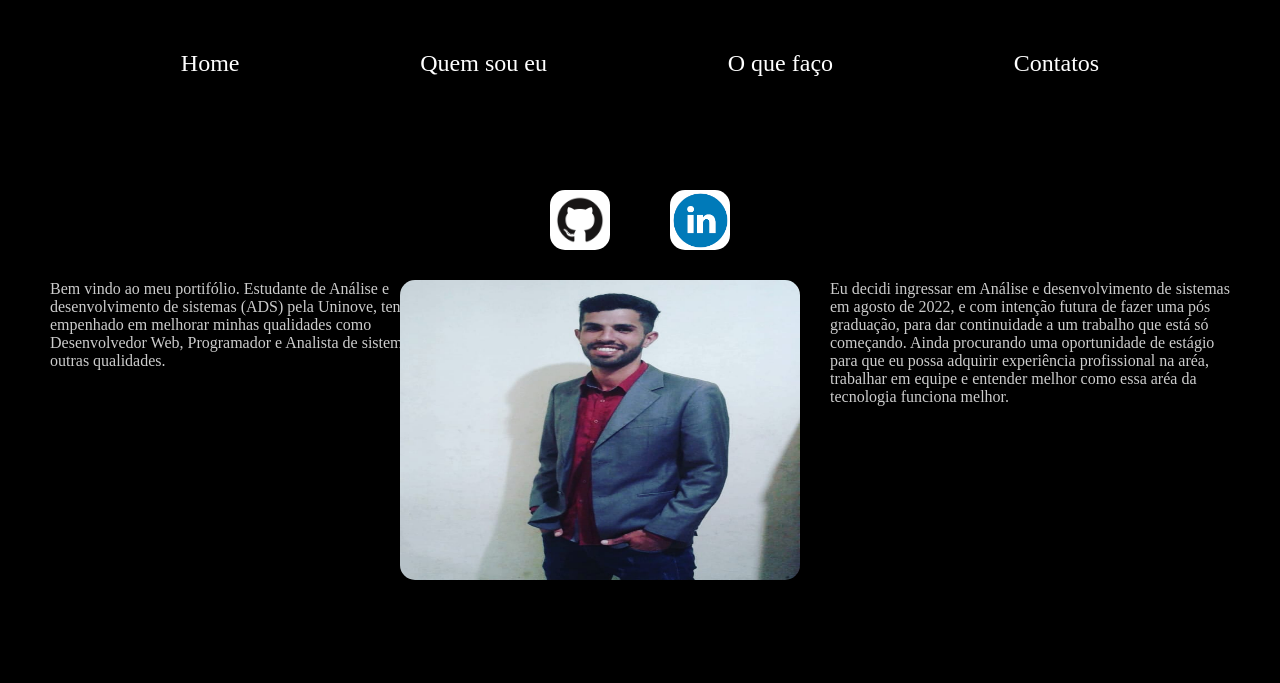
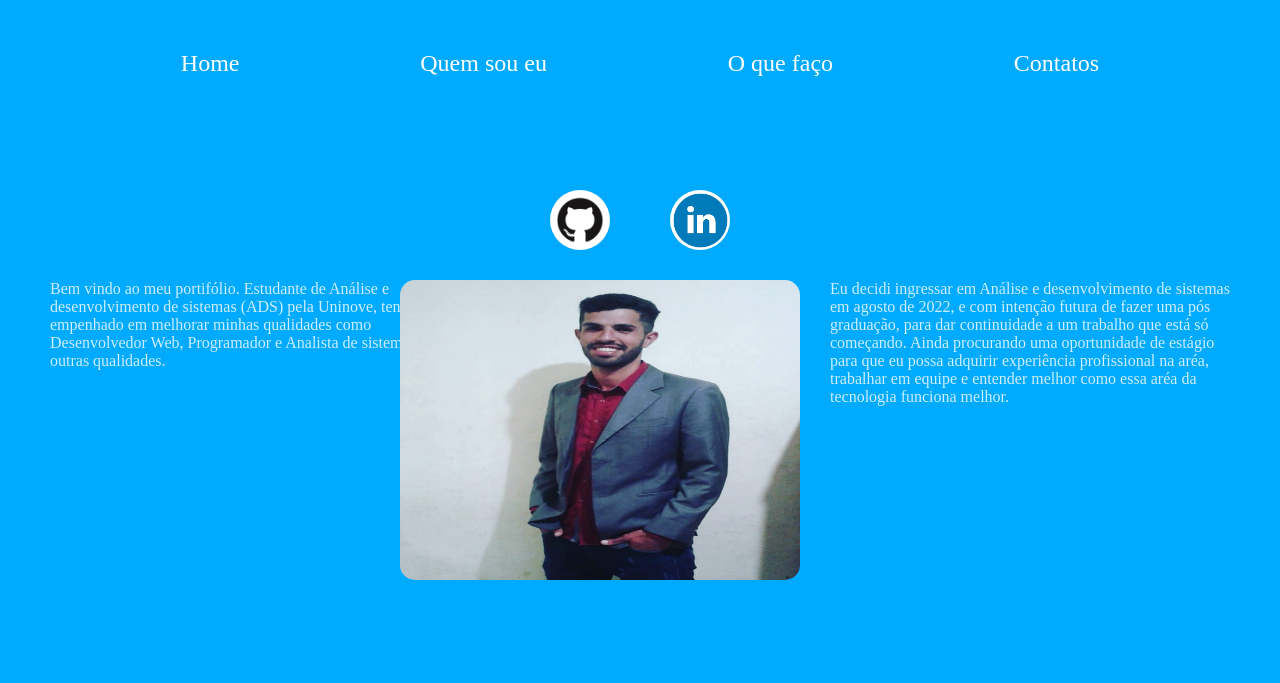
Before and after one commit to Leojjackson/Apresenta-o, a plain HTML site: page index.html in a window 1280 px wide. Drawn offline with Linux system fonts and the light colour scheme.

Commit message:
border-R updated

```diff
--- a/estilo.css
+++ b/estilo.css
@@ -5,7 +5,7 @@
     color:#fff;
 }
 body{
-    background-color:hsl(240, 100%,0%);
+    background-color:hsl(200,100%,50%);
 }
 li:hover{
     opacity:0.6;
@@ -83,7 +83,7 @@ img{
     background-color: blue;
     width:60px;
     height: 60px;
-    border-radius: 15px;
+    border-radius: 50%;
     background-image: url(imagens/GitHub-logo.png);
     background-repeat:no-repeat;
     background-size:contain;
@@ -95,7 +95,7 @@ img{
         position: absolute;
         top: 190px;
         right:550px;
-        border-radius: 15px;
+        border-radius: 50%;
         background-image: url(imagens/likedin-3.png);
         background-repeat:no-repeat;
         background-size:contain;
```
